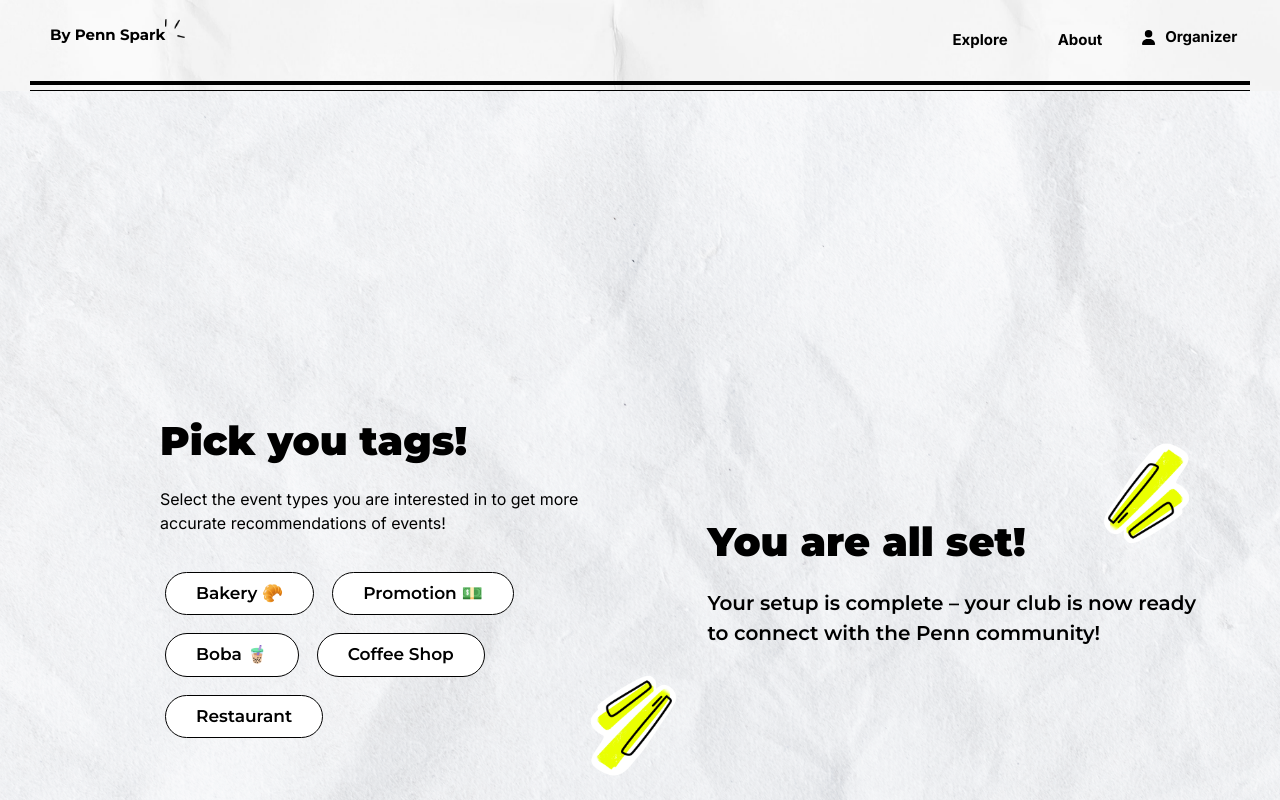
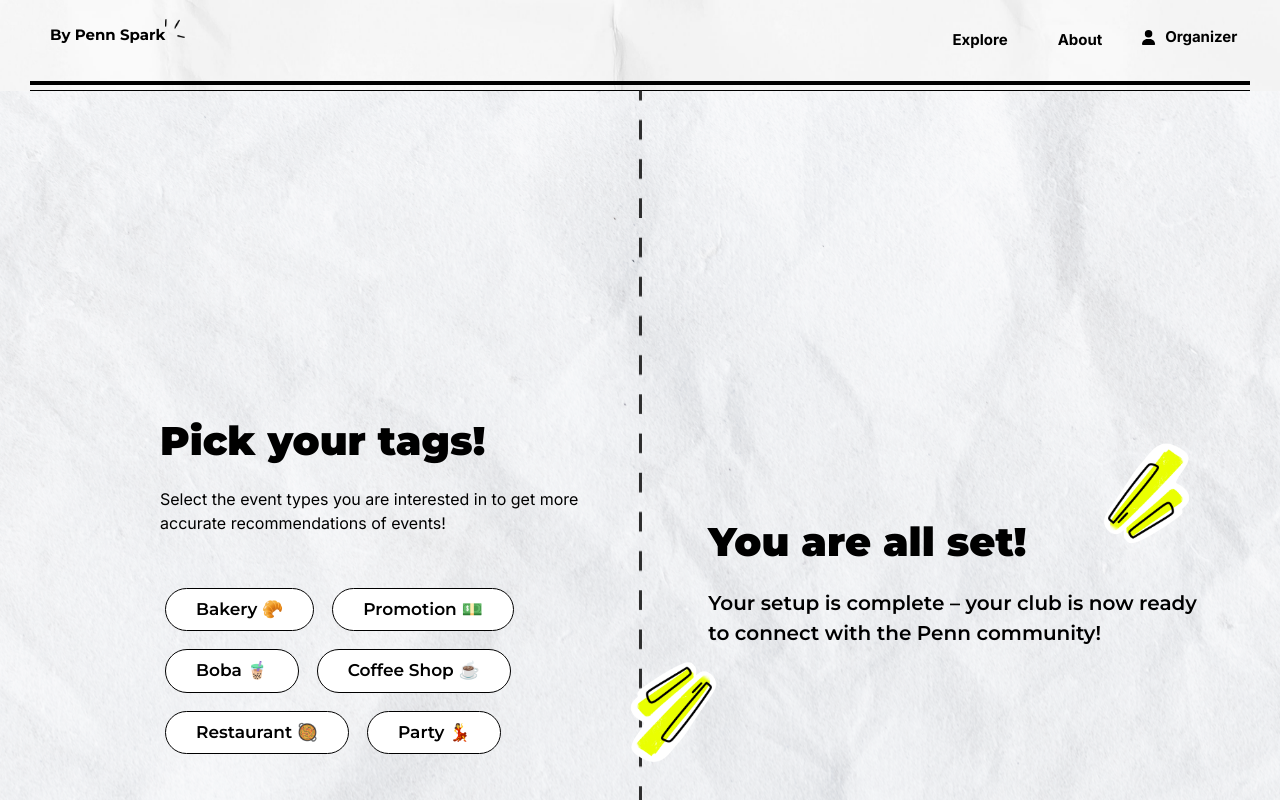
Before and after one commit to PennSpark/sp24-events-at-penn, a Next.js app: page /interests in a window 1280 px wide. Shown: the top 800 px of the page. Built offline with nearby package versions, Linux system fonts and the light colour scheme; a web font is replaced by a local one.

Commit message:
add cookies for user interests

```diff
--- a/app/interests/Interest.css
+++ b/app/interests/Interest.css
@@ -90,8 +90,8 @@
     display: flex;
     flex-wrap: wrap;
     gap: 8px;
-    padding-bottom: 2rem;
-    max-width: 500px;
+    padding-bottom: 3rem;
+    max-width: 800px;
 }
 
 
@@ -113,19 +113,6 @@
   font-weight: 700;
   font-style: normal;
   font-size: 15px;
-}
-
-.form-buttons button.back-button {
-  background: transparent;
-  color: #333;
-  margin-right: 250px;
-}
-
-
-.form-buttons button.back-button::before {
-  content: '<';
-  display: inline-block;
-  margin-right: 5px;
 }
 
 .form-buttons button.save-continue-button {
@@ -153,8 +140,12 @@
 
 .movedImage {
   position: absolute;
-  top:220px;
-  left: -140px; /* Move left by 20px. Adjust value as needed */
+  top: 110%; /* Adjust the position from the top to 50% */
+  right: 85%; /* Align to the right of the right panel */
+  transform: translateY(-50%); /*Shift the image up by half its height */
+  /* Set a specific size for the image, if required */
+  width: 177px;
+  height: 177px;
 }
 
 p {
@@ -163,6 +154,6 @@ p {
   font-size: 16px; /* Set the font size */
   letter-spacing: normal; /* Default spacing is equivalent to 0% */
   max-width: 500px;
-  padding-bottom: 2rem;
+  padding-bottom: 3rem;
   gap: 75px;
 }
--- a/app/interests/page.tsx
+++ b/app/interests/page.tsx
@@ -1,36 +1,54 @@
 'use client'
 import Image from "next/image";
-import React from 'react';
+import React, {useEffect} from 'react';
 import './Interest.css';
+import Cookies from 'js-cookie';
+
 
 type Tag = string;
 type SelectedTags = Tag[];
-const TAGS: Tag[] = ["Bakery 🥐", "Promotion 💵", "Boba 🧋", "Coffee Shop ", "Restaurant"];
+const TAGS: Tag[] = ["Bakery 🥐", "Promotion 💵", "Boba 🧋", "Coffee Shop ☕️", "Restaurant 🥘", "Party 💃"];
 
 export default function Interest() {
     const [selectedTags, setSelectedTags] = React.useState<SelectedTags>([]);
 
-    const handleBack = () => {
-        console.log('Back button clicked');
+
+    useEffect(() => {
+      const savedTags = Cookies.get('selectedTags');
+      if (savedTags) {
+        setSelectedTags(JSON.parse(savedTags));
+        window.location.href = '/calendar';
       }
+    }, []);
 
-      const handleTagClick = (tag: Tag) => {
+    const handleTagClick = (tag: Tag) => {
         setSelectedTags(prevSelectedTags => {
           if (prevSelectedTags.includes(tag)) {
-            // If tag is already selected, remove it
             return prevSelectedTags.filter(t => t !== tag);
           } else {
-            // If not, add the tag if less than three are selected
-            return prevSelectedTags.length < 3 ? [...prevSelectedTags, tag] : prevSelectedTags;
+            return [...prevSelectedTags, tag];
           }
         });
-      };
+    };
+
+    const handleSubmit = (e: React.FormEvent) => {
+      e.preventDefault();
+      const tagsString = JSON.stringify(selectedTags);
+      Cookies.set('selectedTags', tagsString, { expires: 7 }); // Expires in 7 days
+      console.log('Selected tags saved:', selectedTags);
+
+      window.location.href = '/calendar';
+    };
+
+
+
+
 
     return (
     <div className="container">
         <div className="leftPanel">
         <div className = "center-content">
-        <h1 className = 'montserratStroke' >Pick you tags!</h1>
+        <h1 className = 'montserratStroke' >Pick your tags!</h1>
         <p >Select the event types you are interested in to get more accurate recommendations of events!</p>
         <div className="tag-container">
             {TAGS.map((tag: Tag) => (
@@ -45,8 +63,17 @@ export default function Interest() {
           </div>
         </div>
           <div className="form-buttons">
-          <button type="submit" className="save-continue-button" form="myForm">Save</button>
+          <button type="submit" className="save-continue-button" form="myForm" onClick={handleSubmit}>Save</button>
         </div>
+        </div>
+        <div>
+        <Image
+          src="/images/Line4.png"
+          alt="sign1"
+          width={3}
+          height={10}
+          className="rotate180"
+        />
         </div>
         <div className="rightPanel">
         <div className="relativeContainer">
--- a/package.json
+++ b/package.json
@@ -14,12 +14,14 @@
     "@fortawesome/react-fontawesome": "^0.2.0",
     "date-fns": "^3.6.0",
     "firebase": "^10.9.0",
+    "js-cookie": "^3.0.5",
     "next": "14.1.3",
     "react": "^18",
     "react-dom": "^18",
     "react-router-dom": "^6.22.3"
   },
   "devDependencies": {
+    "@types/js-cookie": "^3.0.6",
     "@types/node": "^20",
     "@types/react": "^18",
     "@types/react-dom": "^18",
```
Also changed, not shown: 1 other file (tests, documents, lock files or other folders).
